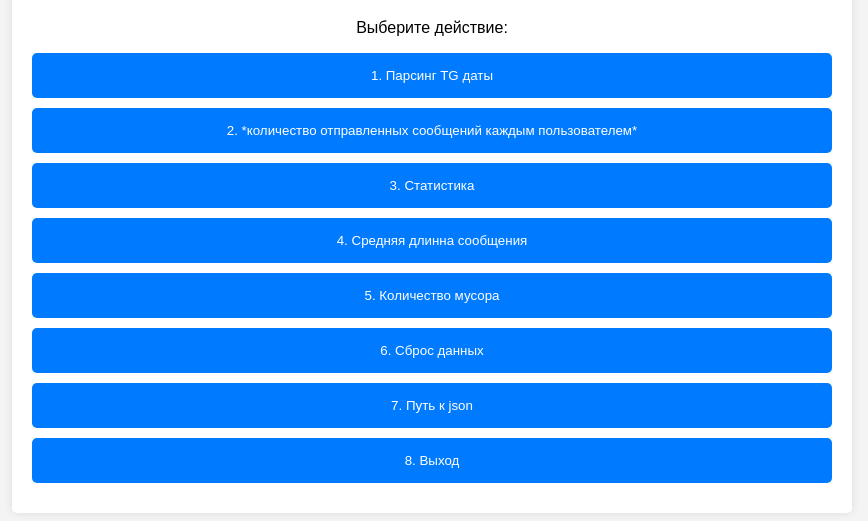
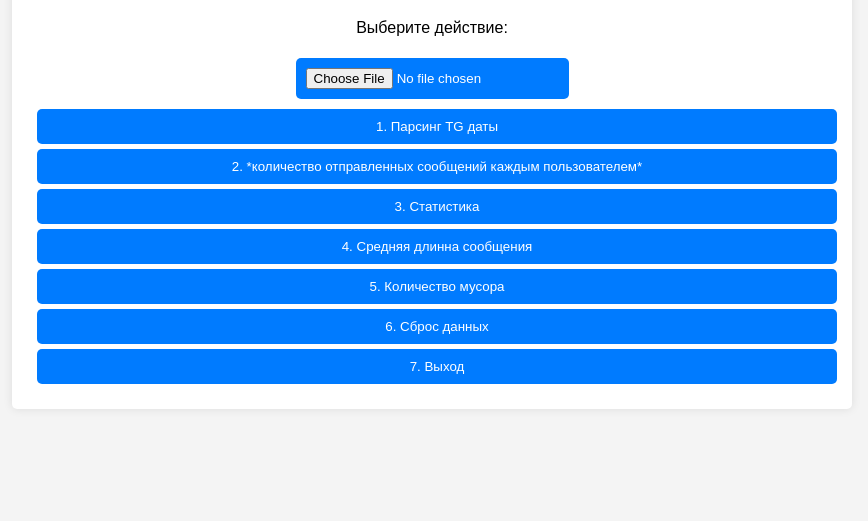
Before and after one commit to KeKeiGenkai/Interface, a website built with webpack: page index.html in a window 1280 px wide. Shown: the part 131-652 px from the top of the page, without its empty margins (208-1076 px from the left). Built offline with nearby package versions, Linux system fonts and the light colour scheme.

Commit message:
Not first

```diff
--- a/index.html
+++ b/index.html
@@ -12,6 +12,7 @@
       padding: 0;
     }
     .container {
+      text-align: center;
       max-width: 800px;
       margin: 50px auto;
       background-color: #fff;
@@ -43,27 +44,46 @@
     button:hover {
       background-color: #0056b3;
     }
+
+
+    button, input[type="file"] {
+      margin: 5px;
+      padding: 10px;
+      background-color: #007bff;
+      color: white;
+      border: none;
+      border-radius: 5px;
+      cursor: pointer;
+    }
+    button:hover, input[type="file"]:hover {
+      background-color: #0056b3;
+    }
   </style>
 </head>
 <body>
 <div class="container">
   <h1>DataTuch API</h1>
   <p>Выберите действие:</p>
+  <input type="file" id="fileInput" onchange="sendJsonFile()">
   <button onclick="sendRequest('data')">1. Парсинг TG даты</button>
   <button onclick="sendRequest('textFromUser')">2. *количество отправленных сообщений каждым пользователем*</button>
   <button onclick="sendRequest('mostYear')">3. Статистика</button>
   <button onclick="sendRequest('averageCharsPerMessage')">4. Средняя длинна сообщения</button>
   <button onclick="sendRequest('messagesWithTextCounts')">5. Количество мусора</button>
   <button onclick="sendRequest('clearDatabase')">6. Сброс данных</button>
-  <button onclick="sendRequest('')">7. Путь к json</button>
-  <button onclick="sendRequest('cleanup')">8. Выход</button>
+  <button onclick="sendRequest('cleanup')">7. Выход</button>
   <div id="response"></div>
 </div>
 
 <script>
-  function sendRequest(method) {
+  function sendJsonFile() {
+    var fileInput = document.getElementById('fileInput');
+    var file = fileInput.files[0];
+    var formData = new FormData();
+    formData.append('file', file);
+
     var xhr = new XMLHttpRequest();
-    var url = 'http://localhost:8080'; // Замените на ваш URL и порт
+    var url = 'http://localhost:8080/upload'; // Замените на ваш URL для загрузки файла
 
     xhr.onreadystatechange = function() {
       if (xhr.readyState == XMLHttpRequest.DONE) {
@@ -76,11 +96,7 @@
     };
 
     xhr.open("POST", url, true);
-    xhr.setRequestHeader("Content-Type", "application/json");
-
-    // Опционально: можно отправить дополнительные данные в теле запроса
-    var data = { method: method };
-    xhr.send(JSON.stringify(data));
+    xhr.send(formData);
   }
 </script>
 
```
